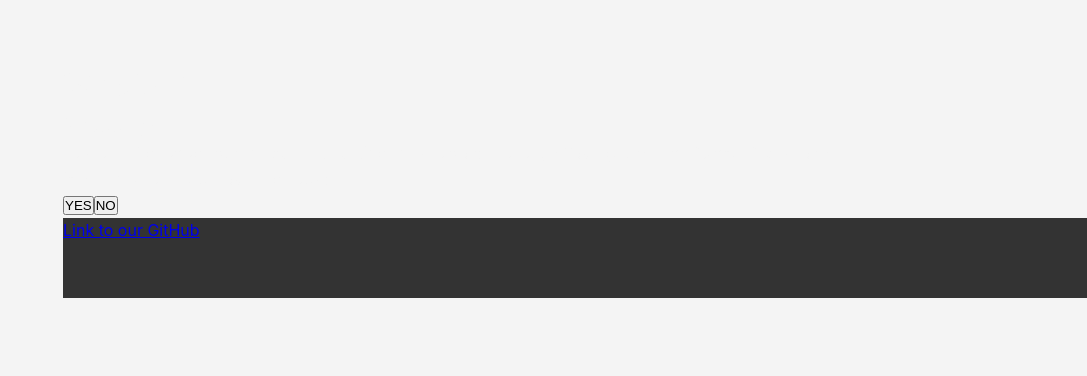
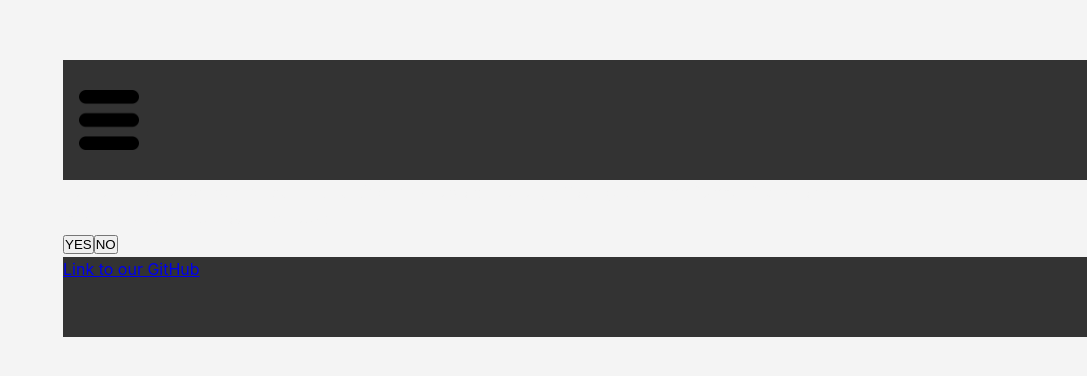
Before and after one commit to too-dark-park/uk-vs-covid-hack-whats-in-stock, a React (Create React App) app in the folder frontend/: page / in a window 1280 px wide. Shown: the part 196-572 px from the top of the page, without its empty margins (193-1280 px from the left). Built offline with nearby package versions, Linux system fonts and the light colour scheme; no server answers.

Commit message:
Removing text headers and adding Menu component

```diff
--- a/frontend/src/App.js
+++ b/frontend/src/App.js
@@ -1,6 +1,7 @@
 import React from "react";
 import "./App.css";
 import Button from "./Components/Button/Button";
+import Menu from "./layout/Menu";
 
 class App extends React.Component {
   _isMounted = false;
@@ -46,8 +47,7 @@ class App extends React.Component {
         <div className="App">
           {data && console.log(this.state.data)}
           <header className="App-header">
-          <h1>WhatsIN</h1>
-          <h3>Shopping!</h3>
+            <Menu />
             <p>
               Low on toilet paper but the queues outside the shop are too long?
               Save yourself a trip and find what's in stock before you leave the
```
Lines whose indentation alone changed are shown as unchanged.
